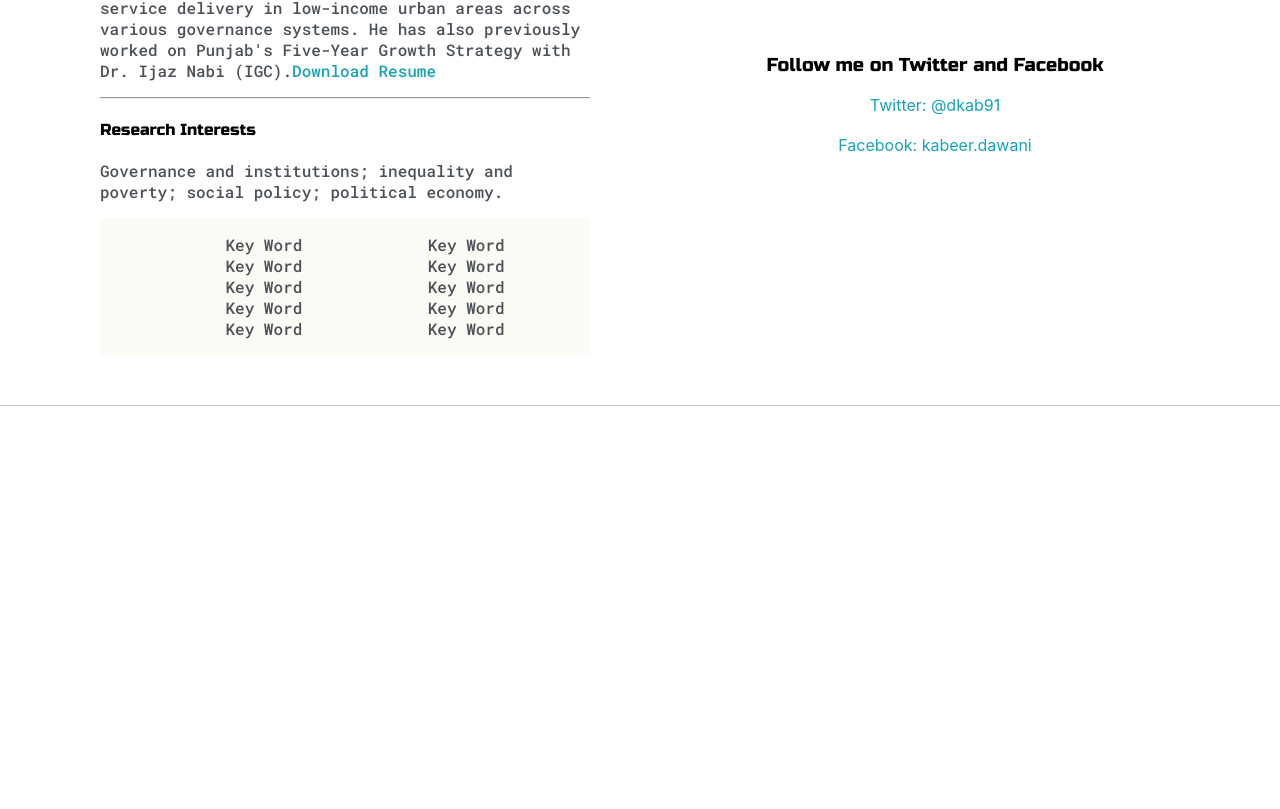
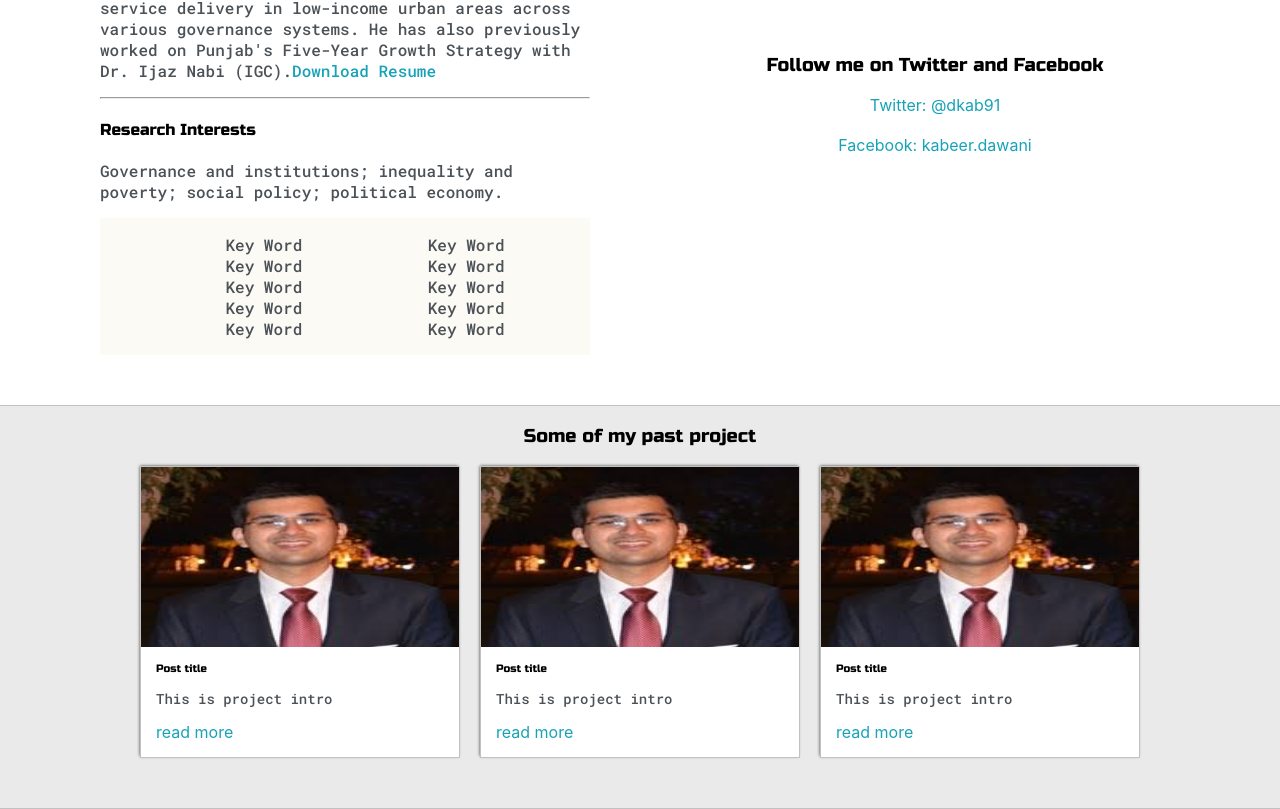
Before and after one commit to bilalfareed83/portfolio-sample, a React (Create React App) app: page / in a window 1280 px wide. Shown: the part 888-1697 px from the top of the page. Before the commit the page ends 1294 px from the top, so only its background shows below. Built offline with nearby package versions, Linux system fonts and the light colour scheme.

Commit message:
complete portfoio.js

```diff
--- a/src/App.css
+++ b/src/App.css
@@ -268,3 +268,41 @@ box-shadow: -1px -1px 3px -1px rgba(0,0,0,0.75);
   align-content: center;
   text-align: center;
 }
+
+.post-wrapper{
+  display: grid;
+  grid-template-columns: repeat(auto-fit, 320px);
+  gap: 20px;
+  justify-content: center;
+  padding-bottom: 50px;
+}
+
+.post{
+  border: 1px solid var(--borderColor);
+
+  -webkit-box-shadow: -1px -1px 3px -1px rgba(0,0,0,0.75);
+-moz-box-shadow: -1px -1px 3px -1px rgba(0,0,0,0.75);
+box-shadow: -1px -1px 3px -1px rgba(0,0,0,0.75);
+}
+
+.post-preview{
+  padding: 15px;
+  background-color: #fff;
+}
+
+.post-title{
+  color: black;
+  margin: 0;
+}
+
+.post-intro{
+  color: #4b5156;
+  font-size: 14px;
+}
+
+.thumnail{
+  display: block;
+  width: 100%;
+  height: 180px;
+  object-fit: fill;
+}
--- a/src/App.js
+++ b/src/App.js
@@ -2,12 +2,14 @@ import React from 'react';
 import './App.css';
 import Home from './component/Home';
 import About from './component/About';
+import Portfolio from './component/Portfolio';
 
 function App() {
   return (
     <div className="App">
       <Home />
-      <About/>
+      <About />
+      <Portfolio/>
     </div>
   );
 }
--- /dev/null
+++ b/src/component/Portfolio.js
@@ -0,0 +1,64 @@
+import React from 'react'
+
+
+const Portfolio = () => {
+    return (
+        <>
+
+
+
+            <section className="s1">
+                <div className="main-container">
+                    <h3 style={{ textAlign: "center" }}>Some of my past project</h3>
+                    <div className="post-wrapper">
+                        <div>
+                        <div className="post">
+                            <img className="thumnail" src="images/kabeer.jpg" alt="project" />
+                            <div className="post-preview">
+                                <h6 className="post-title">Post title</h6>
+                                <p className="post-intro">This is project intro</p>
+                                <a href="#">read more</a>
+                            </div>
+                            </div>
+
+                        </div>
+
+                        <div>
+                        <div className="post">
+                            <img className="thumnail" src="images/kabeer.jpg" alt="project" />
+                            <div className="post-preview">
+                                <h6 className="post-title">Post title</h6>
+                                <p className="post-intro">This is project intro</p>
+                                <a href="#">read more</a>
+                            </div>
+
+
+                            </div>
+                        </div>
+
+                        <div>
+                        <div className="post">
+                            <img className="thumnail" src="images/kabeer.jpg" alt="project" />
+                            <div className="post-preview">
+                                <h6 className="post-title">Post title</h6>
+                                <p className="post-intro">This is project intro</p>
+                                <a href="#">read more</a>
+                            </div>
+
+
+                            </div>
+                            </div>
+                    </div>
+                </div>
+            </section>
+
+            {/* <section className="s2">
+                <div className="main-container">
+                    Contact
+                </div>
+            </section> */}
+            </>
+    )
+}
+
+export default Portfolio
```
